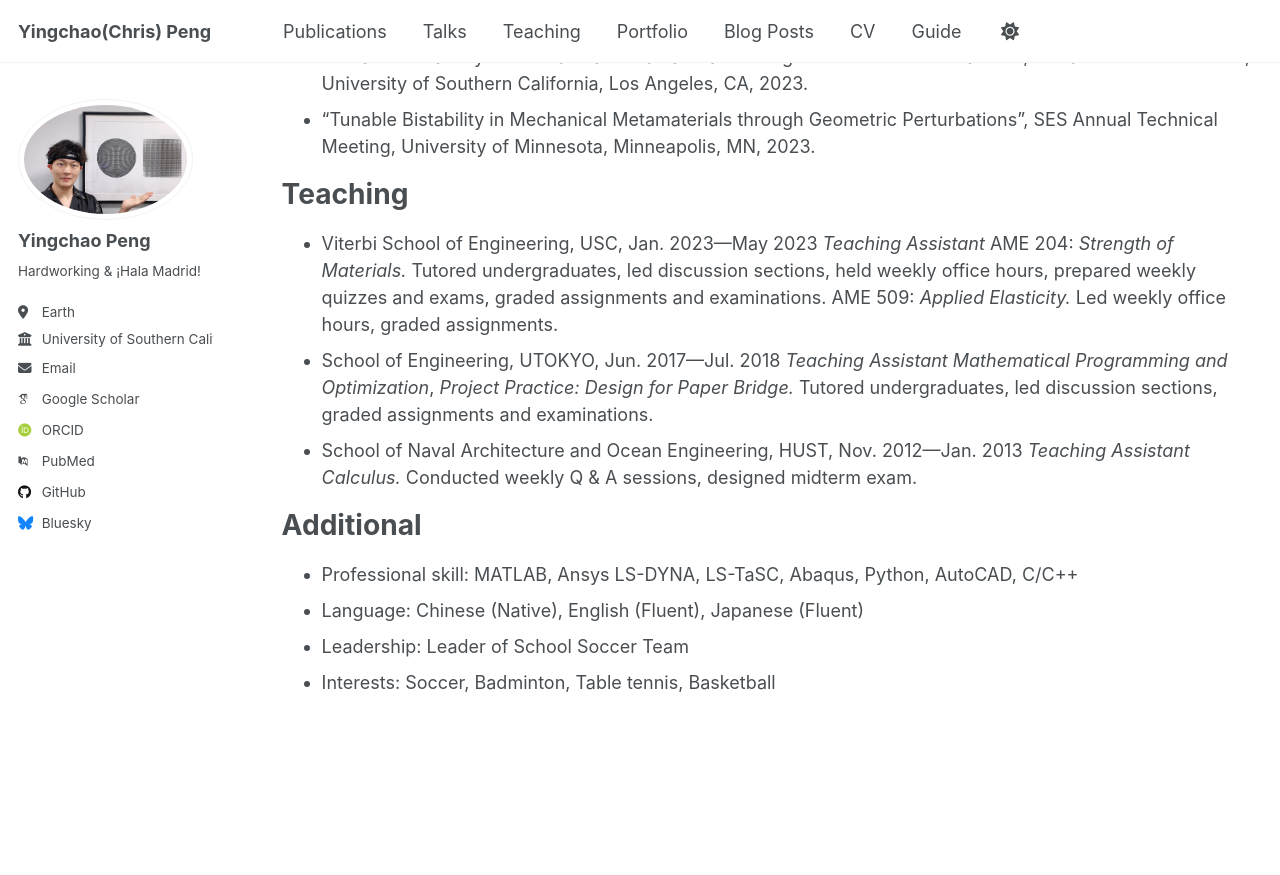
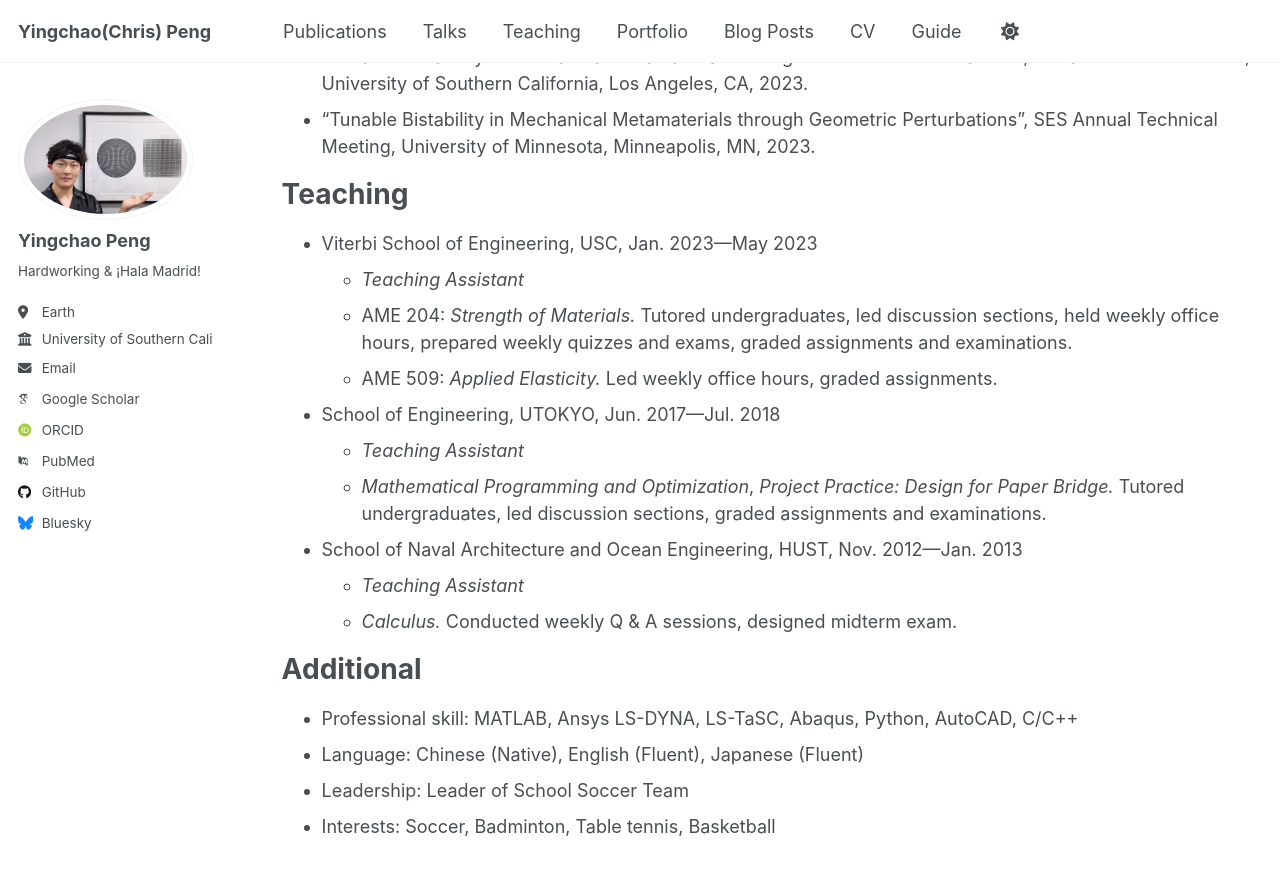
Before and after one commit to Hougeichao/Hougeichao.github.io, a Jekyll site: the page built from _pages/cv.md, in a window 1280 px wide and 900 px high, scrolled down 1114 px. Shown: the top 875 px of the window. Built offline with Jekyll 4.4.1, drawn with Linux system fonts in a browser that asks for light colours; some web fonts are replaced.

Commit message:
Update cv.md

```diff
--- a/_pages/cv.md
+++ b/_pages/cv.md
@@ -44,15 +44,15 @@ Conference presentations
 Teaching
 ======
 * Viterbi School of Engineering, USC, Jan. 2023—May 2023
-  _Teaching Assistant_
-  AME 204: _Strength of Materials._ Tutored undergraduates, led discussion sections, held weekly office hours, prepared weekly quizzes and exams, graded assignments and examinations.
-  AME 509: _Applied Elasticity._  Led weekly office hours, graded assignments.
+  * _Teaching Assistant_
+  * AME 204: _Strength of Materials._ Tutored undergraduates, led discussion sections, held weekly office hours, prepared weekly quizzes and exams, graded assignments and examinations.
+  * AME 509: _Applied Elasticity._  Led weekly office hours, graded assignments.
 * School of Engineering, UTOKYO, Jun. 2017—Jul. 2018
-  _Teaching Assistant_
-  _Mathematical Programming and Optimization_, _Project Practice: Design for Paper Bridge._ Tutored undergraduates, led discussion sections, graded assignments and examinations.
+  * _Teaching Assistant_
+  * _Mathematical Programming and Optimization_, _Project Practice: Design for Paper Bridge._ Tutored undergraduates, led discussion sections, graded assignments and examinations.
 * School of Naval Architecture and Ocean Engineering, HUST, Nov. 2012—Jan. 2013
-  _Teaching Assistant_
-  _Calculus._ Conducted weekly Q & A sessions, designed midterm exam.
+  * _Teaching Assistant_
+  * _Calculus._ Conducted weekly Q & A sessions, designed midterm exam.
 
 
 Additional
```
